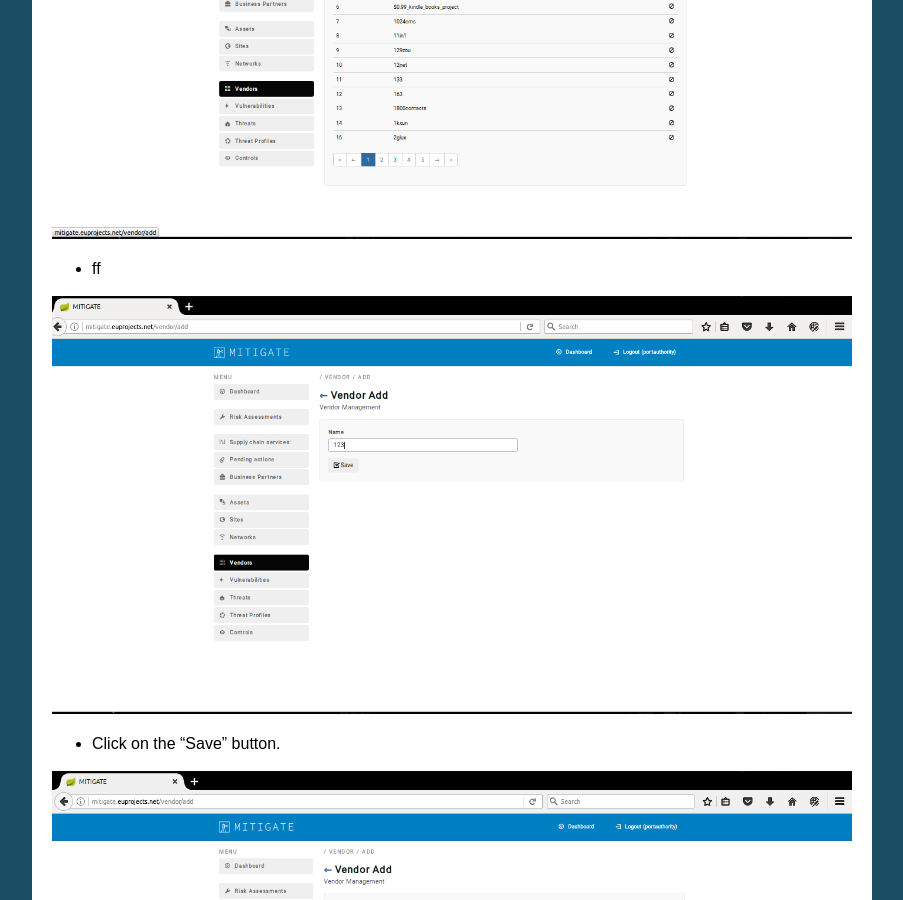
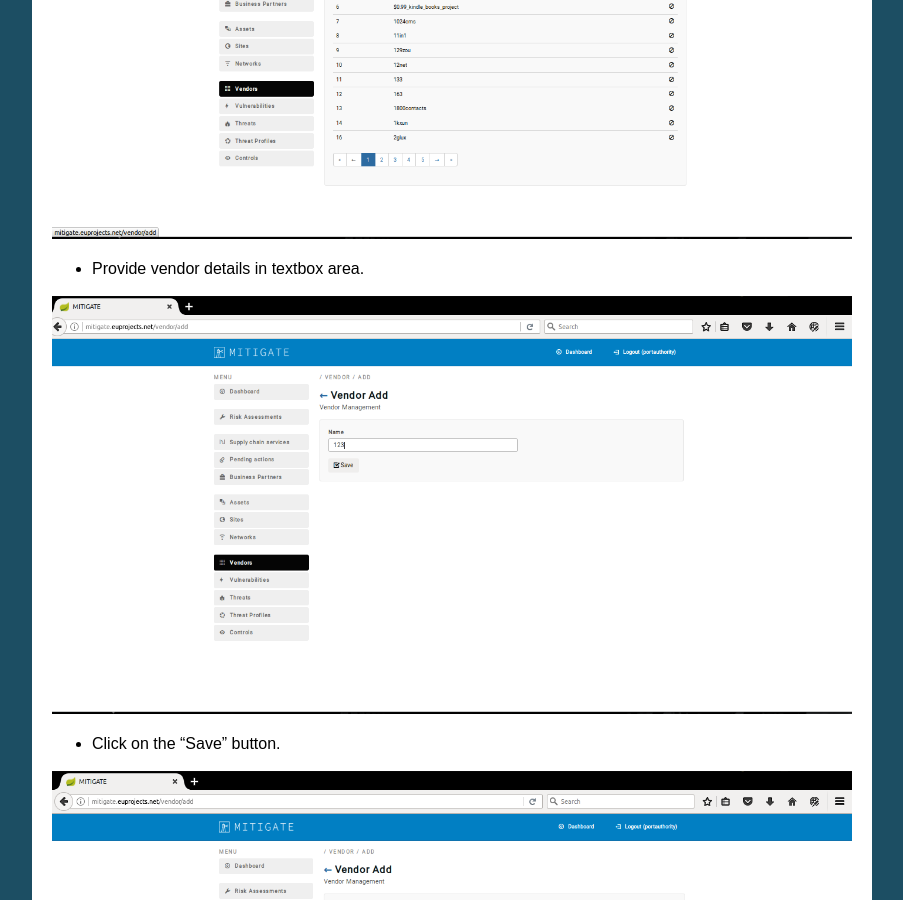
Before and after one commit to singularlogic/mitigate-documentation, a Sphinx documentation site: the page built from docs/e_vendor.rst, in a window 1280 px wide and 900 px high, scrolled down 3274 px. Shown: the whole window, without its empty margins (198-1101 px from the left). Built offline with Sphinx 7.4.7, drawn with Linux system fonts in a browser that asks for light colours.

Commit message:
Update e_vendor.rst

```diff
--- a/docs/e_vendor.rst
+++ b/docs/e_vendor.rst
@@ -38,7 +38,7 @@ Add a vendor
 
 .. image:: assets/ed_v.png
 
-- ff
+- Provide vendor details in textbox area.
 
 .. image:: assets/ed_v_1.png
 
```
